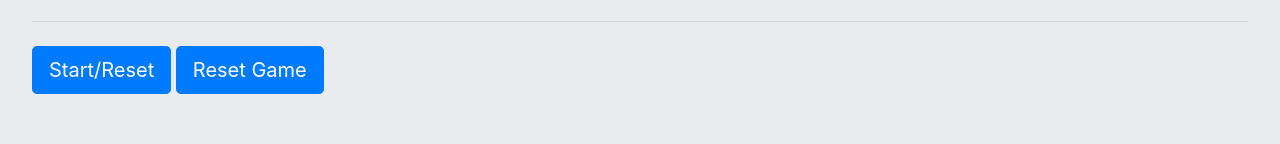
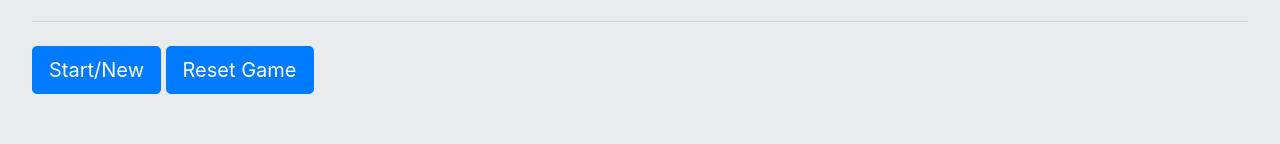
Before and after one commit to jeffgulick/hack-Hangman, a plain HTML site: page index.html in a window 1280 px wide. Shown: the part 472-616 px from the top of the page. Drawn offline with nearby package versions, Linux system fonts and the light colour scheme.

Commit message:
mis-labeled button

```diff
--- a/DOM.js
+++ b/DOM.js
@@ -5,10 +5,6 @@ let wordArr = [];
 let resArr = [];
 let wrongGuess = 0;
 
-
-// window.onload = () => {
-//     $("#button-addon1").addClass('disabled');
-// }
 
 //func that starts the game
 const startGame = () => {
--- a/assets/styles.css
+++ b/assets/styles.css
@@ -20,6 +20,7 @@
   /* .jumbotron {
       margin-bottom: 0;
       background-image: linear-gradient( blue , purple);
+      padding: 50pt 32pt;
   } */
 
   .bottom {
--- a/index.html
+++ b/index.html
@@ -26,7 +26,7 @@
               </div>
               <div id="gallow"></div>
             <hr class="my-4">
-            <a class="btn btn-primary btn-lg" id="button" href="#" role="button" onclick="startGame()">Start/Reset</a>
+            <a class="btn btn-primary btn-lg" id="button" href="#" role="button" onclick="startGame()">Start/New</a>
             <a class="btn btn-primary btn-lg" href="#" role="button" onclick="resetGame()">Reset Game</a>
           </div>
     </div>
```
